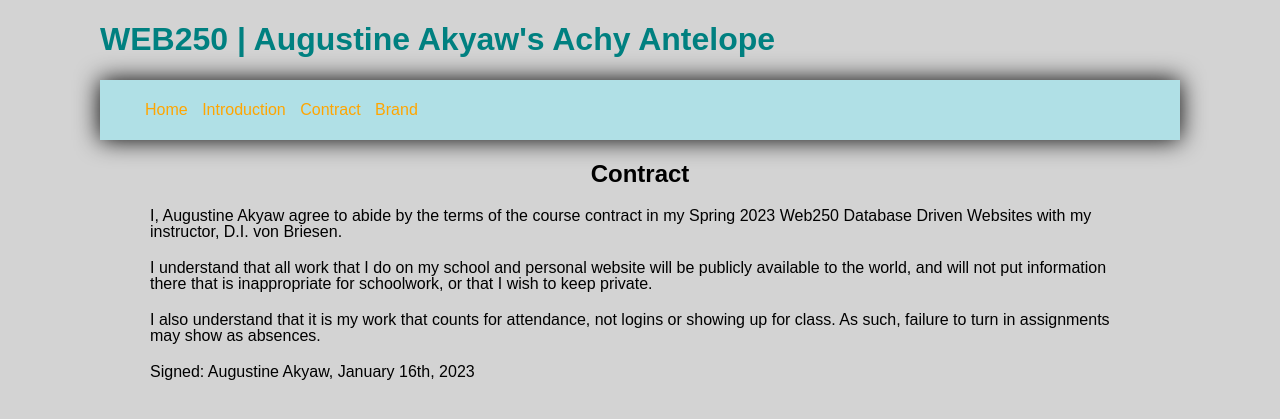
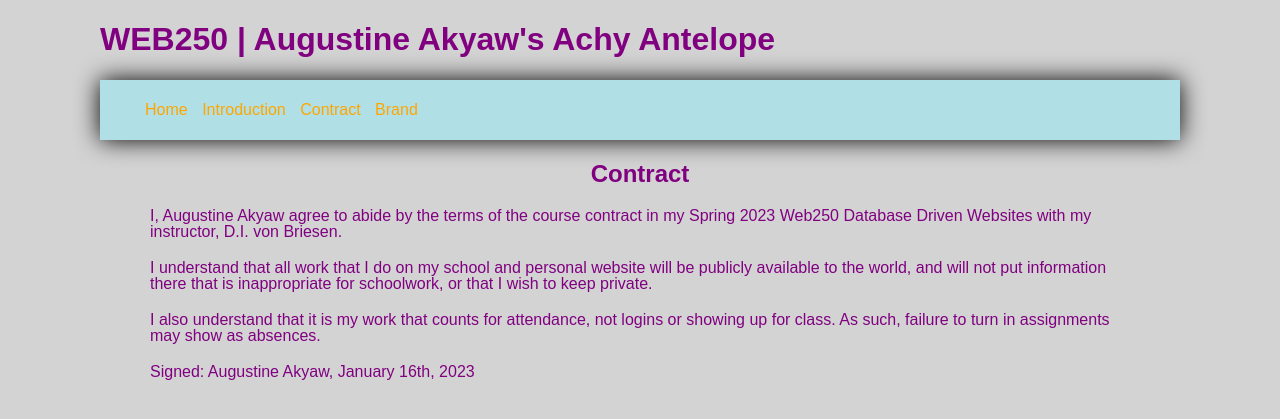
Before and after one commit to SunOfGad/SunOfGad.github.io, a PHP site: page /textpage.html in a window 1280 px wide. Shown: the top 419 px of the page. Run offline with PHP 8.4, Linux system fonts and the light colour scheme.

Commit message:
change text color

```diff
--- a/web250/styles/demo.css
+++ b/web250/styles/demo.css
@@ -12,11 +12,11 @@ h2 {
 
 header{
     text-align: justify;
-    color: teal;
+    color: purple;
 }
 
 main {
-    color: ;
+    color: purple ;
 }
 
 nav {
```
